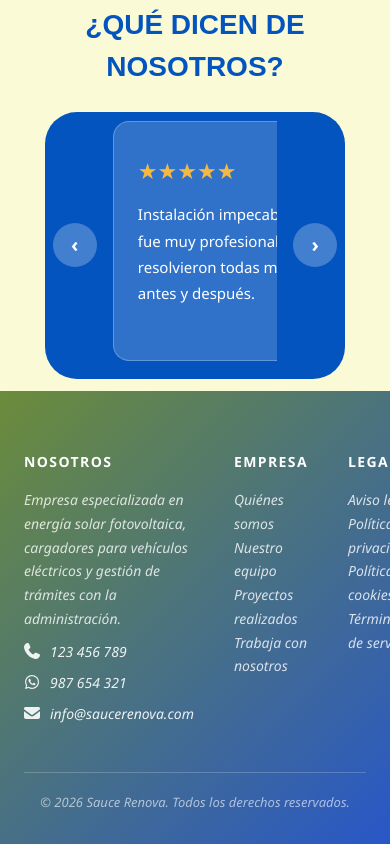
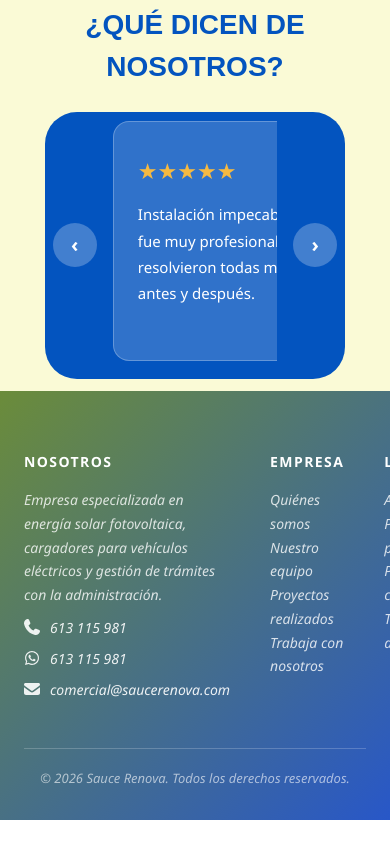
Before and after one commit to Sauce-Renova/SauceRenovaWeb, a Next.js app in the folder sauce-renova-web/: page / in a window 390 px wide. Shown: the part 2541-3385 px from the top of the page. After the commit the page ends 3361 px from the top, so only its background shows below. Built offline with nearby package versions, Linux system fonts and the light colour scheme; a web font is replaced by a local one.

Commit message:
fix footer mail and phone num

```diff
--- a/sauce-renova-web/components/Footer.tsx
+++ b/sauce-renova-web/components/Footer.tsx
@@ -21,14 +21,27 @@ export default function Footer() {
             Empresa especializada en energía solar fotovoltaica, cargadores para vehículos eléctricos y gestión de trámites con la administración.
           </p>
           {[
-            { icon: faPhone, text: "123 456 789" },
-            { icon: faWhatsapp, text: "987 654 321" },
-            { icon: faEnvelope, text: "info@saucerenova.com" },
+            { icon: faPhone, text: "613 115 981", href: "tel:+34613115981" },
+            { icon: faWhatsapp, text: "613 115 981", href: "https://wa.me/34613115981" },
+            { icon: faEnvelope, text: "comercial@saucerenova.com", href: "mailto:comercial@saucerenova.com" },
           ].map((c, i) => (
-            <div key={i} style={{ display: "flex", alignItems: "center", gap: 10, color: "rgba(255,255,255,0.9)", fontSize: 14, fontStyle: "italic", marginTop: 10 }}>
+            <a
+              key={i}
+              href={c.href}
+              style={{
+                display: "flex",
+                alignItems: "center",
+                gap: 10,
+                color: "rgba(255,255,255,0.9)",
+                fontSize: 14,
+                fontStyle: "italic",
+                marginTop: 10,
+                textDecoration: "none",
+              }}
+            >
               <FontAwesomeIcon icon={c.icon} style={{ width: 16, height: 16 }} />
               <span>{c.text}</span>
-            </div>
+            </a>
           ))}
         </>
       ),
```
